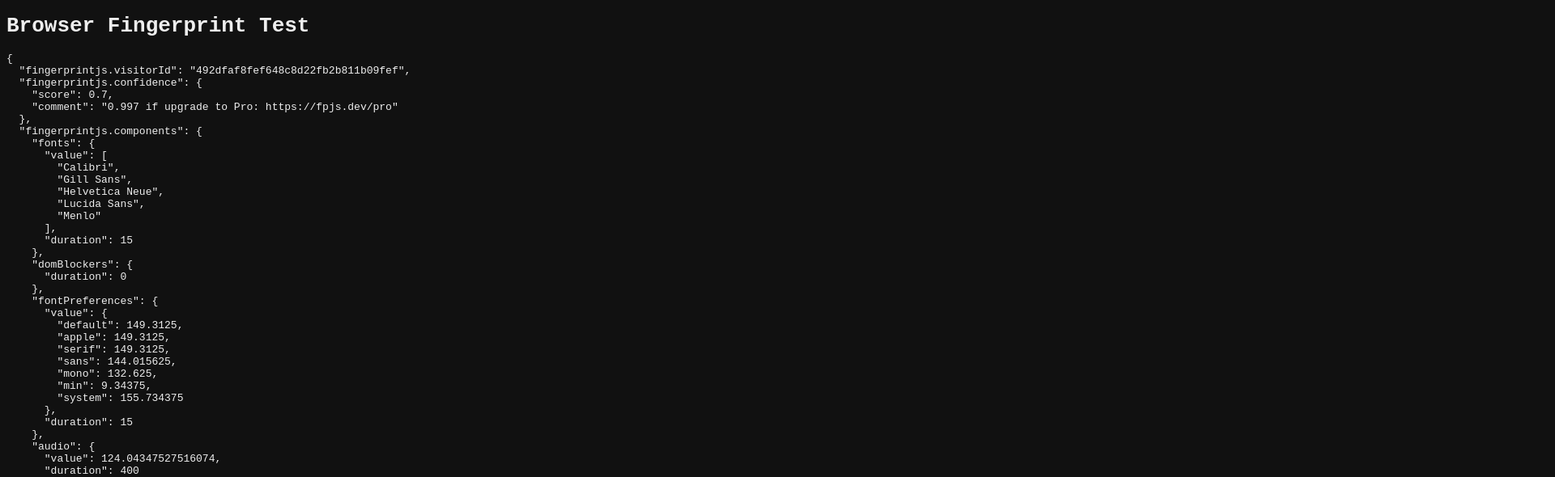
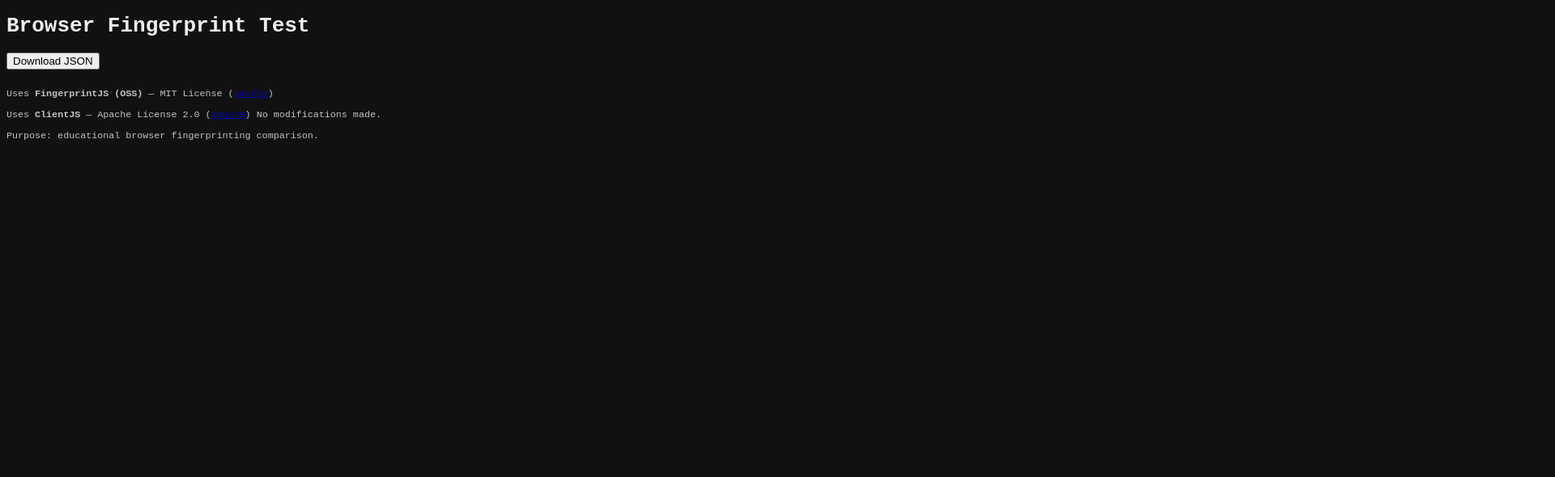
Before and after one commit to Krist7fer/Loovtoo25, a website: page printer.html in a window 1280 px wide. Shown: the top 590 px of the page at 81% size, 1920 px wide, since content can reach past the window. Drawn offline with Linux system fonts and the light colour scheme.

Commit message:
Update printer.html
Do not show data

```diff
--- a/printer.html
+++ b/printer.html
@@ -17,7 +17,6 @@
 
 <h1>Browser Fingerprint Test</h1>
 
-<pre id="output">Waiting…</pre>
 <button id="download">Download JSON</button>
 
 
```
